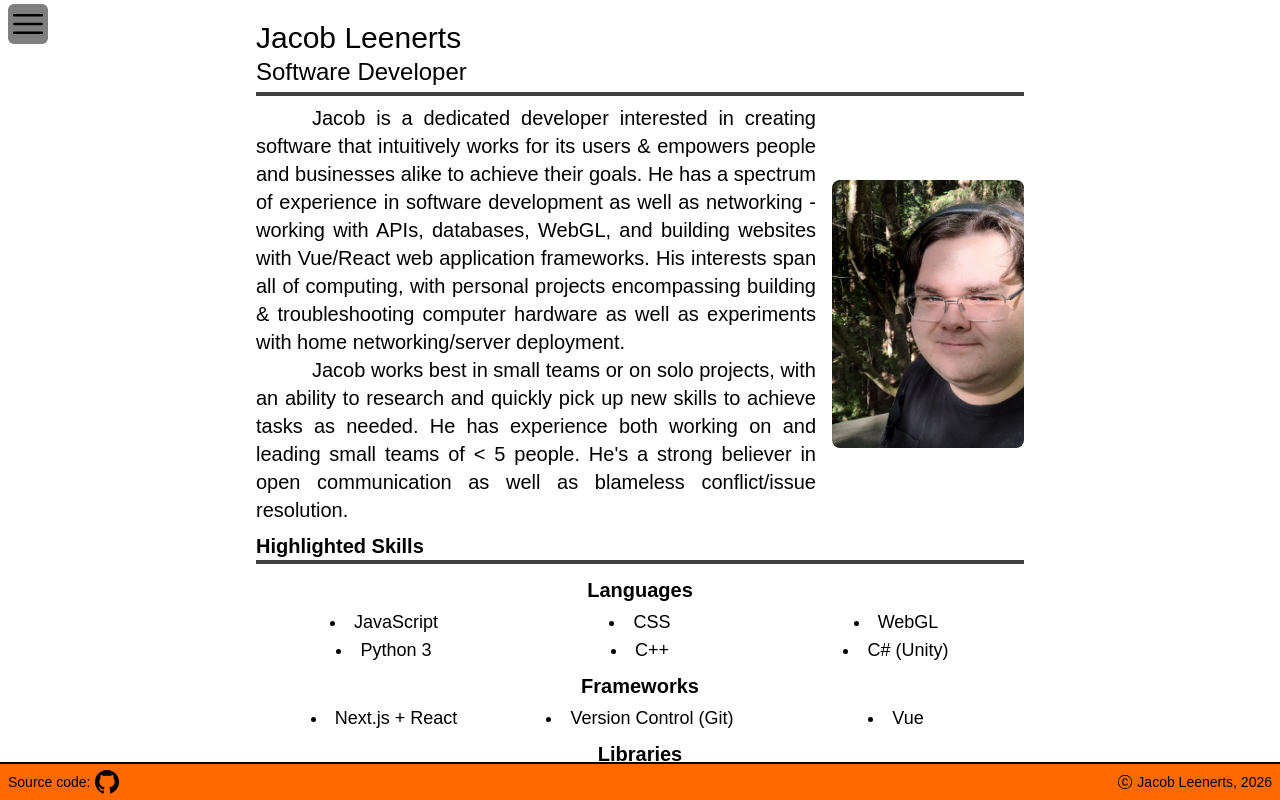
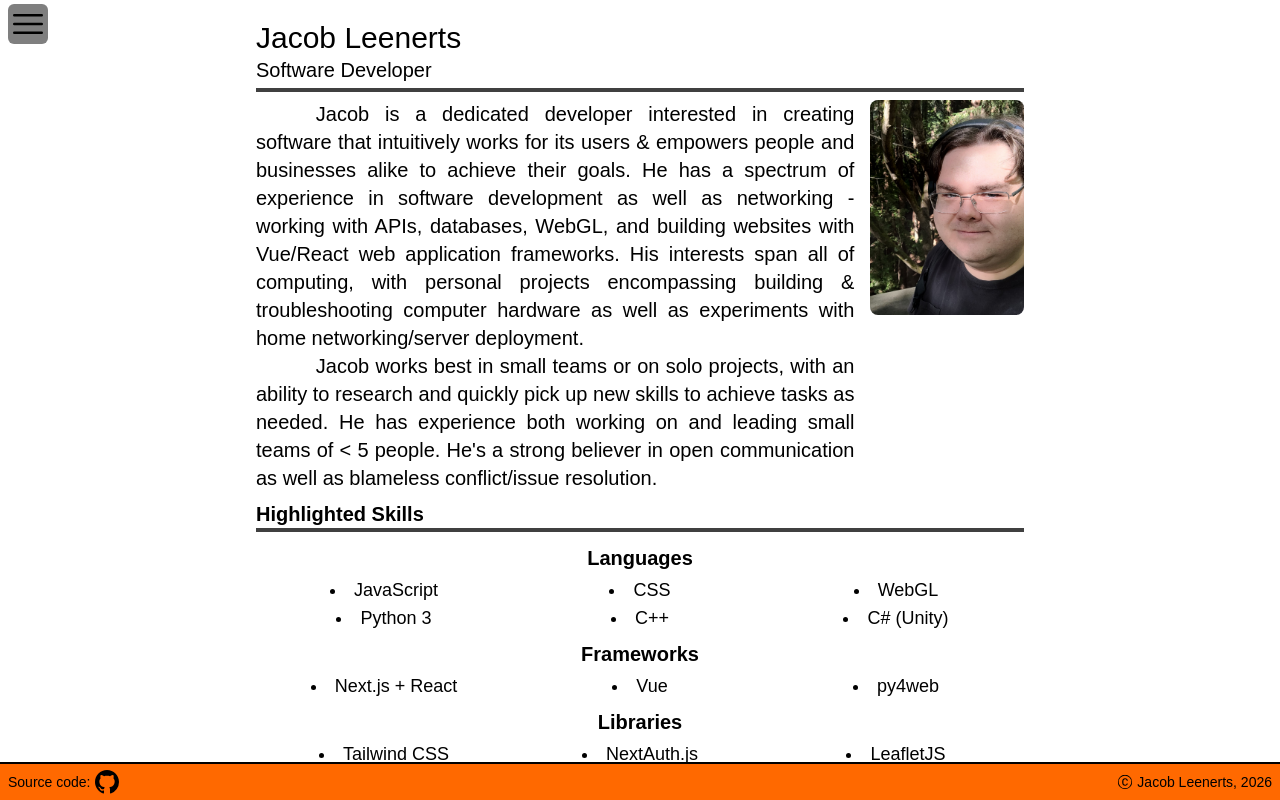
Before and after one commit to jleenerts/zozsite, a Next.js app: page /resume in a window 1280 px wide. Shown: the top 800 px of the page. Built offline with nearby package versions, Linux system fonts and the light colour scheme; a web font is replaced by a local one.

Commit message:
update layout to make it prettier

```diff
--- a/app/components/detailMenu.tsx
+++ b/app/components/detailMenu.tsx
@@ -12,7 +12,7 @@ export function DetailMenu({ className = "", title = "default", subtitle="defaul
 
    return (
       <div className={className}>
-         <button onClick={handleClick} className="py-2 flex justify-start text-left text-sm xl:text-xl items-center">
+         <button onClick={handleClick} className="py-2 flex justify-start text-left text-base xl:text-xl items-center">
             <b>{title}</b>
             <p className="pl-1 text-sm xl:text-base">{subtitle}</p>
          </button>
--- a/app/resume/page.tsx
+++ b/app/resume/page.tsx
@@ -22,13 +22,13 @@ export default function ResumePage() {
          <section id="summary" className="">
             <div>
                <h1 className="text-3xl">Jacob Leenerts</h1>
-               <p className="text-2xl pb-1
+               <p className="text-xl pb-1
                               border-b-4 border-black/75 dark:border-white/75"
                >Software Developer</p>
             </div>
-            <div className="mt-2 flex flex-col items-center xl:flex-row">
-               <div className="pr-0 xl:pr-4 flex flex-col xl:justify-between xl:basis-3/4
-                              text-xl 2xl:text-2xl 1440p:text-4xl 4k:text-6xl">
+            <div className="mt-2 flex flex-col items-center xl:items-start xl:flex-row">
+               <div className="pr-0 xl:pr-4 flex flex-col xl:justify-between xl:basis-4/5
+                              text-base xl:text-xl">
                   <p className="text-justify indent-[10%]">
                      Jacob is a dedicated developer interested in creating software that intuitively
                      works for its users & empowers people and businesses alike to achieve their goals.
@@ -46,7 +46,7 @@ export default function ResumePage() {
                   </p>
                </div>
                <div className="flex flex-row xl:flex-col
-                              w-1/2 xl:basis-1/4">
+                              w-1/2 xl:basis-1/5">
                   <Image src="/jacob-forest.jpg"
                            height={2316}
                            width={1656}
@@ -68,7 +68,7 @@ export default function ResumePage() {
                <b>Languages</b>
             </div>
             <ul className="mt-1 grid grid-cols-3 place-content-around justify-items-center-safe
-                           text-lg *:transition *:hover:scale-120 *:duration-150 *:ease-out"
+                           text-sm xl:text-lg *:transition *:hover:scale-120 *:duration-150 *:ease-out"
                style={{listStyle:"inside"}}>
                <li>JavaScript</li>
                <li>CSS</li>
@@ -81,17 +81,17 @@ export default function ResumePage() {
                <b>Frameworks</b>
             </div>
             <ul className="mt-1 grid grid-cols-3 place-content-around justify-items-center-safe
-                           text-lg *:transition *:hover:scale-120 *:duration-150 *:ease-out"
+                           text-sm xl:text-lg *:transition *:hover:scale-120 *:duration-150 *:ease-out"
                style={{listStyle:"inside"}}>
                <li>Next.js + React</li>
-               <li>Version Control (Git)</li>
                <li>Vue</li>
+               <li>py4web</li>
             </ul>
             <div className="pt-2 flex justify-center items-center">
                <b>Libraries</b>
             </div>
             <ul className="mt-1 grid grid-cols-3 place-content-around justify-items-center-safe
-                           text-lg *:transition *:hover:scale-120 *:duration-150 *:ease-out"
+                           text-sm xl:text-lg *:transition *:hover:scale-120 *:duration-150 *:ease-out"
                style={{listStyle:"inside"}}>
                <li>Tailwind CSS</li>
                <li>NextAuth.js</li>
@@ -103,7 +103,7 @@ export default function ResumePage() {
                <b>Other Skills</b>
             </div>
             <ul className="mt-1 grid grid-cols-3 place-content-around justify-items-center-safe
-                           text-lg *:transition *:hover:scale-120 *:duration-150 *:ease-out"
+                           text-sm xl:text-lg *:transition *:hover:scale-120 *:duration-150 *:ease-out"
                style={{listStyle:"inside"}}>
                <li>Version Control (Git)</li>
                <li>API & Framework Docs Research</li>
```
